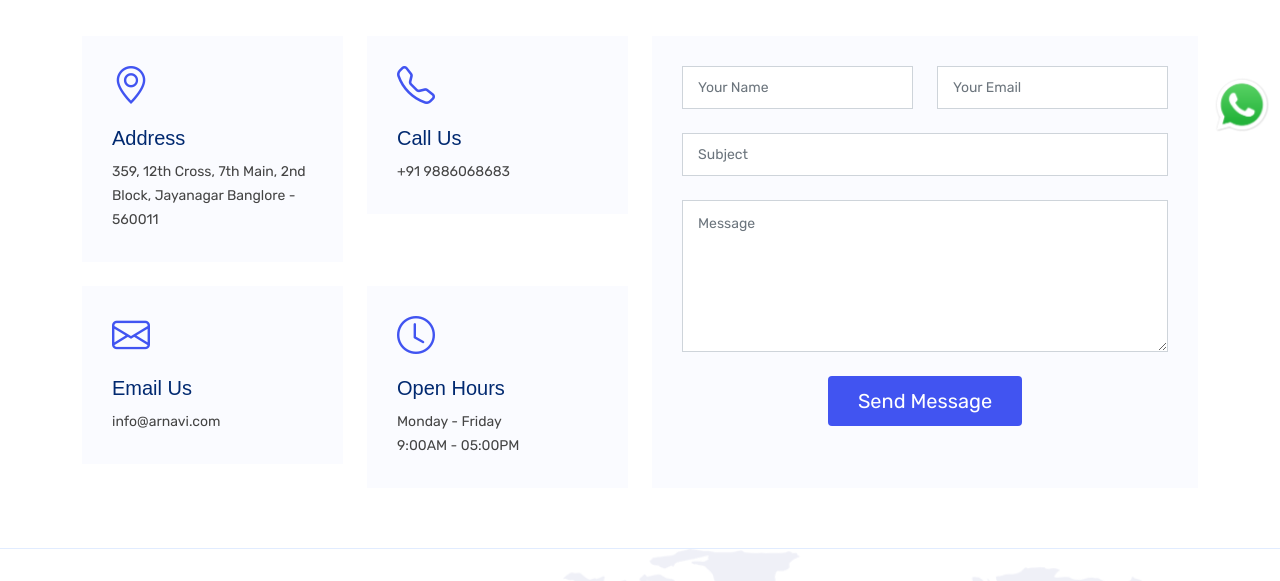
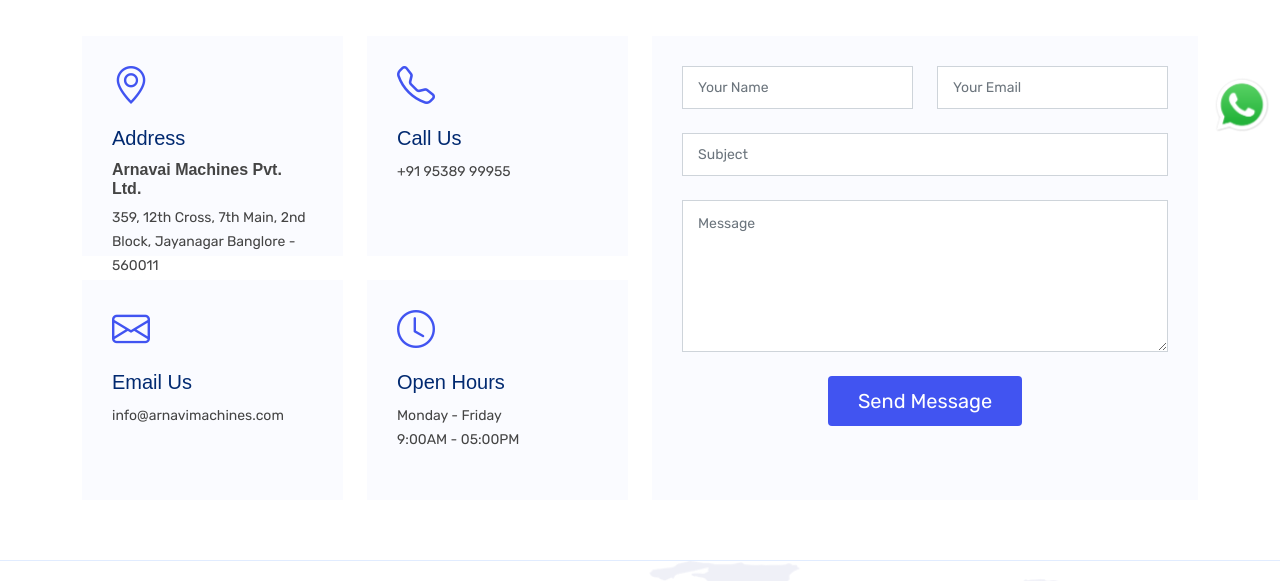
Before and after one commit to kishanshettyb/arnavi, a website: page contact.html in a window 1280 px wide. Shown: the part 585-1166 px from the top of the page. Drawn offline with Linux system fonts and the light colour scheme.

Commit message:
apply changes

```diff
--- a/assets/css/style.css
+++ b/assets/css/style.css
@@ -2627,3 +2627,9 @@
     padding: 15px;
   }
 }
+
+@media (min-width: 768px) {
+  .contact .info-box {
+    height: 220px;
+  }
+}
--- a/contact.html
+++ b/contact.html
@@ -101,6 +101,7 @@
                 <div class="info-box">
                   <i class="bi bi-geo-alt"></i>
                   <h3>Address</h3>
+                  <h6><b>Arnavai Machines Pvt. Ltd.</b></h6>
                   <p>359, 12th Cross, 7th Main, 2nd Block,
                     Jayanagar Banglore - 560011</p>
                 </div>
@@ -109,14 +110,14 @@
                 <div class="info-box">
                   <i class="bi bi-telephone"></i>
                   <h3>Call Us</h3>
-                  <p>+91 9886068683</p>
+                  <p>+91 95389 99955</p>
                 </div>
               </div>
               <div class="col-md-6">
                 <div class="info-box">
                   <i class="bi bi-envelope"></i>
                   <h3>Email Us</h3>
-                  <p>info@arnavi.com</p>
+                  <p>info@arnavimachines.com</p>
                 </div>
               </div>
               <div class="col-md-6">
```
Also changed, not shown: index.html (+4 -3 lines).
